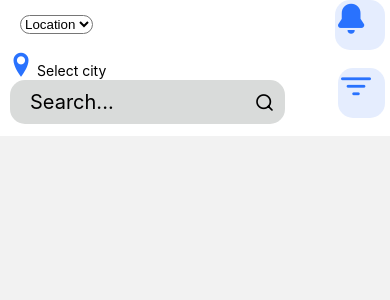
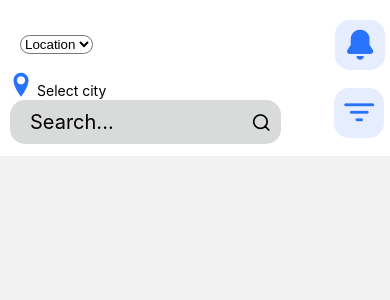
Before and after one commit to No-Country/app-real-state-c8-46-ft-pern, a React Native app in the folder client/: screen /HomeActionMenu in a window 390 px wide. Shown: the top 300 px of the page. Built offline with nearby package versions, Linux system fonts and the light colour scheme; grey boxes are pictures that could not be loaded.

Commit message:
luchando con falsos divs

```diff
--- a/client/components/HomeActionMenu/Search.jsx
+++ b/client/components/HomeActionMenu/Search.jsx
@@ -1,5 +1,5 @@
 import React, { useState } from "react";
-import { StyleSheet, TextInput, View, Keyboard, Button } from "react-native";
+import { StyleSheet, TextInput, View } from "react-native";
 import { Feather, Entypo } from "@expo/vector-icons";
 
 const Search = () => {
@@ -50,7 +50,7 @@ const styles = StyleSheet.create({
     justifyContent: "flex-start",
     alignItems: "center",
     flexDirection: "row",
-    width: "85%",
+    width: "84%",
 
   },
   Search__unclicked: {
@@ -64,7 +64,7 @@ const styles = StyleSheet.create({
   Search__clicked: {
     padding: 10,
     flexDirection: "row",
-    width: "90%",
+    width: "85%",
     backgroundColor: "#d9dbda",
     borderRadius: 15,
     alignItems: "center",
--- a/client/components/HomeActionMenu/SearchBar.jsx
+++ b/client/components/HomeActionMenu/SearchBar.jsx
@@ -16,8 +16,10 @@ const SearchBar = () => {
   const [selectedCity, setSelectedCity] = useState();
 
   return (
-    <View style={{ backgroundColor: "white" }}>
+    <View style={{ backgroundColor: "white", marginTop: "30", paddingTop: 20 }}>
+
       <View style={styles.container}>
+
         <View style={{ flexDirection: "column" }}>
           <Picker
             style={styles.picker}
@@ -40,6 +42,7 @@ const SearchBar = () => {
             {selectedCity ? selectedCity : "Select city"}
           </Text>
         </View>
+
         <Octicons
           name="bell-fill"
           size={30}
@@ -47,6 +50,7 @@ const SearchBar = () => {
           style={styles.icons}
         />
       </View>
+
       <View style={styles.container}>
 
       <Search />
@@ -83,10 +87,9 @@ const styles = StyleSheet.create({
     width: 50,
     height: 50,
     backgroundColor: "#E5EDFE",
-    padding: 3,
-    flexDirection: "row",
-    justifyContent: "flex-center",
+    borderRadius: 15,
+    display: "flex",
+    justifyContent: "center",
     alignItems: "center",
-    borderRadius: 15,
   },
 });
```
Also changed, not shown: client/screens/HomeActionMenu.jsx (+6 -8 lines).
